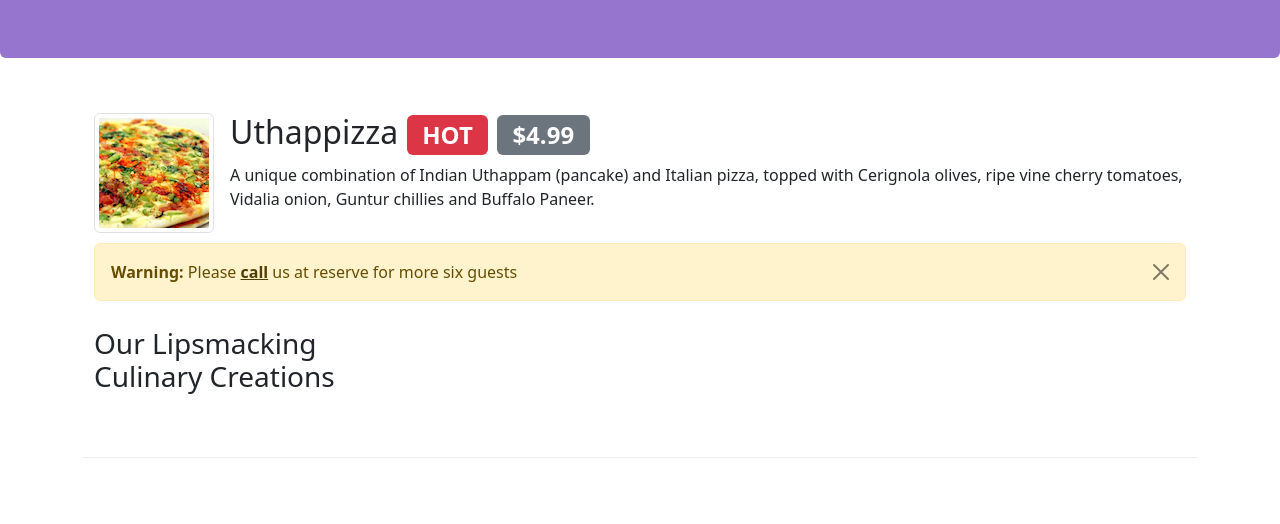
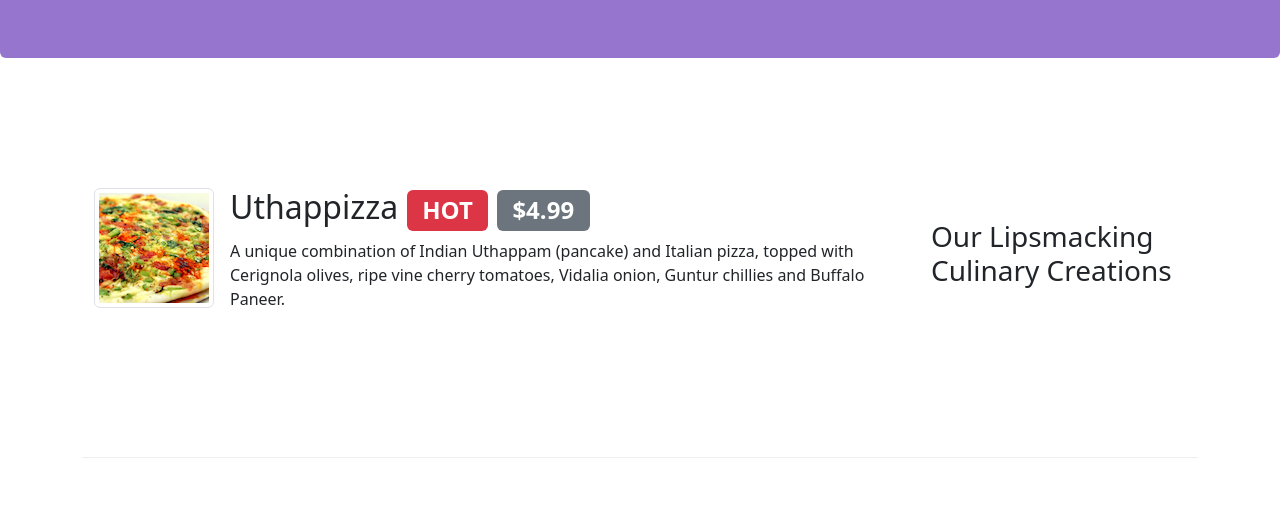
Before and after one commit to MuhammadSaqib786/Navbar-and-breadCrumbs-bootStrap, a website: page index.html in a window 1280 px wide. Shown: the part 276-800 px from the top of the page. Drawn offline with nearby package versions, Linux system fonts and the light colour scheme.

Commit message:
some changes assignment-2

```diff
--- a/index.html
+++ b/index.html
@@ -100,22 +100,11 @@
 
     <div class="container">
       <div class="row row-content align-items-center">
-        <div class="col-12">
-            <div class="alert alert-warning alert-dismissible fade show" role="alert">
-            <button type="button" class="btn-close" data-bs-dismiss="alert" aria-label="Close">
 
-                </button>
-                <strong>
-                    Warning:
-                </strong>Please
-                <a href="tel:+923168813499" class="alert-link">call</a> us at reserve for more six guests
-            </div>
-
-        </div>
         <div class="col-12 col-sm-4 order-sm-last col-md-3">
           <h3>Our Lipsmacking Culinary Creations</h3>
         </div>
-        <div class="col col-sm order-sm-first col-md">
+        <div class="col col-sm-8 order-sm-first col-md-9">
           <div class="d-flex">
             <div class="flex-shrink-0">
             <img
```
Also changed, not shown: Assignment-2 Screenshot/assign-2.png (added).
